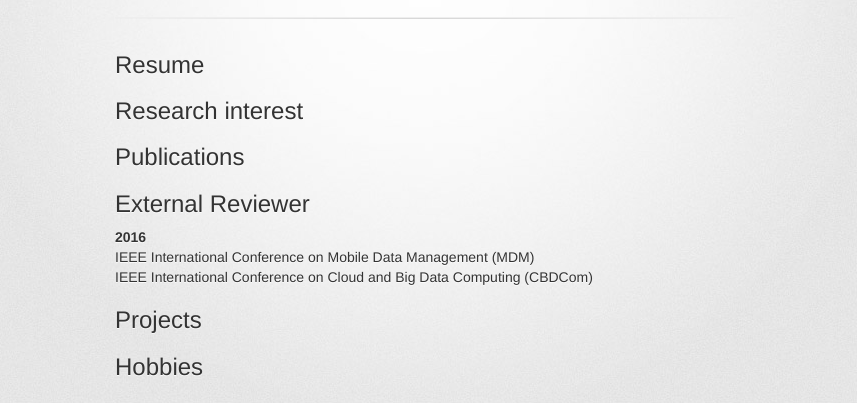
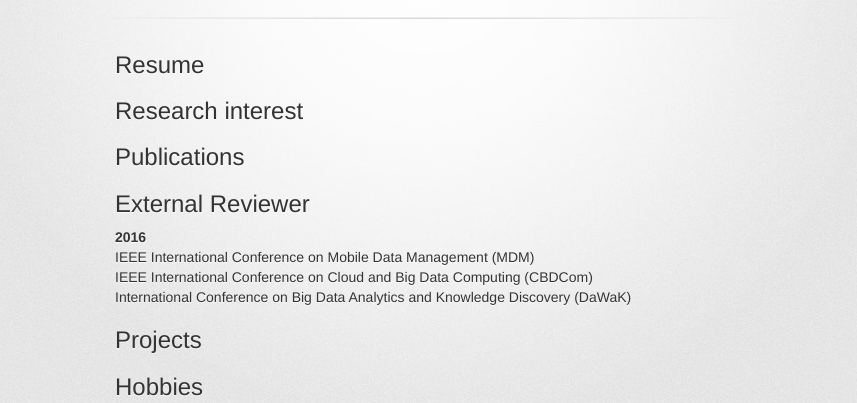
Before and after one commit to debarron/debarron.github.io, a plain HTML site: page index.html in a window 1280 px wide. Shown: the part 161-564 px from the top of the page, without its empty margins (215-1072 px from the left). Drawn offline with Linux system fonts and the light colour scheme; a web font is replaced by a local one.

Commit message:
Conference review record update

```diff
--- a/index.html
+++ b/index.html
@@ -50,6 +50,7 @@
 <ul><strong>2016</strong>
   <ul>IEEE International Conference on Mobile Data Management (MDM)</ul>
   <ul>IEEE International Conference on Cloud and Big Data Computing (CBDCom)</ul>
+  <ul>International Conference on Big Data Analytics and Knowledge Discovery (DaWaK)</ul>
 </ul>
 </p>
 
```
